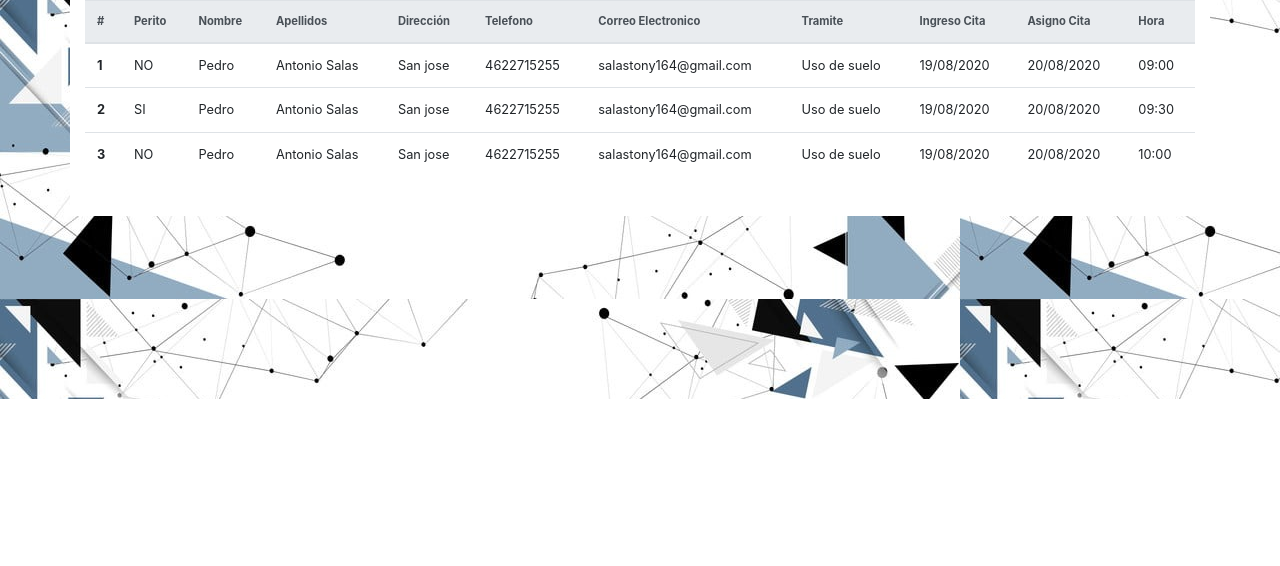
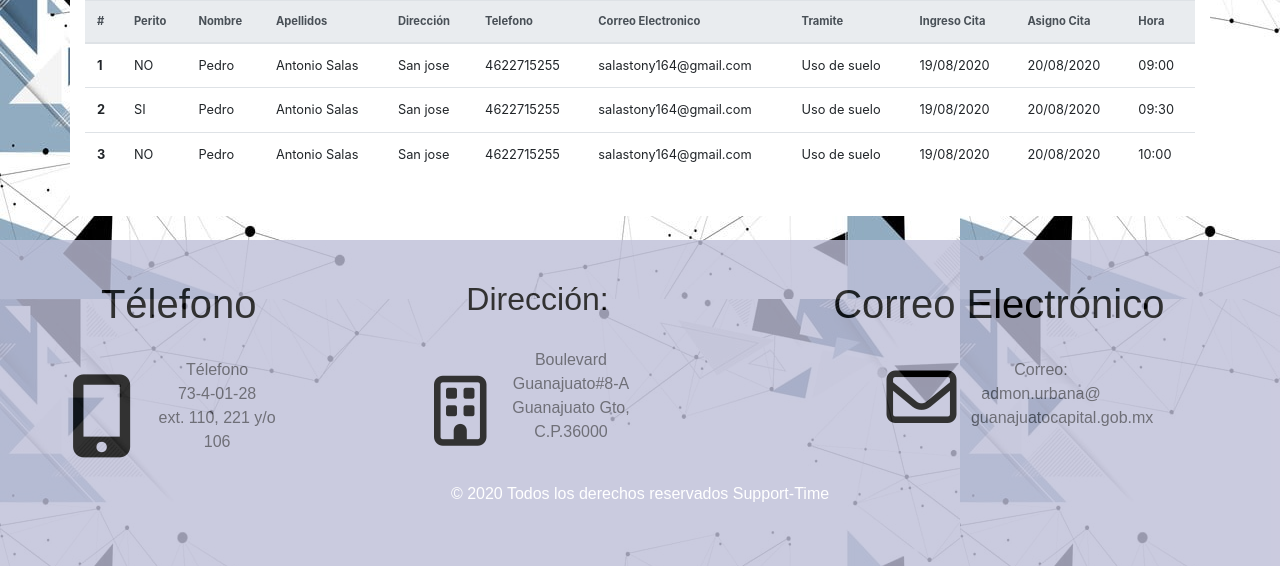
Before and after one commit to ferVargasB/project_vitat_citas, a PHP site: page /front.php in a window 1280 px wide. Shown: the part 401-967 px from the top of the page. Before the commit the page ends 800 px from the top, so only its background shows below. Run offline with PHP 8.4, Linux system fonts and the light colour scheme; some libraries are stand-ins or nearby versions.

Commit message:
Update front.php

```diff
--- a/front/front.php
+++ b/front/front.php
@@ -214,6 +214,12 @@
           color de fondo: # ffff99;
         }
 </style>
+<style>
+table tr:hover {
+  background-color: #C4D9E1 ;
+  cursor: pointer;
+}
+</style>
 </table>
     </div>
 
@@ -293,6 +299,58 @@
       }
 
   </style>
+
+  </div>
+  <br>
+  <footer style="opacity: 0.8;">
+      <div class="containerFooter-all">
+          <div class="row" >
+              <div class="col-md-3" align="center">
+                  <div class="column1" >
+                      <h1 style="color: black;">T&eacute;lefono</h1>
+
+                      <div class="contact" style="color: black;">
+                          <i class="fas fa-mobile-alt" style="font-size: 83px;"align="center" ></i>
+                          <label style="color: rgba(0, 0, 0, 0.603);">T&eacute;lefono <br>73-4-01-28 <br> ext. 110, 221 y/o 106</label>
+                      </div>
+                  </div>
+              </div>
+  <div class="col-md-4" align="center">
+                  <div class="column1">
+                      <h2 style="color: black;">Direcci&oacute;n:</h2>
+                        <div class="contact" style="color: black;">
+                          <i class="far fa-building" style="font-size: 70px;"align="center" ></i>
+                          <label style="color: rgba(0, 0, 0, 0.603);">Boulevard Guanajuato#8-A Guanajuato Gto, C.P.36000 </label>
+                      </div>
+              </div>
+
+              </div>
+
+              <div class="col-md-5" align="center">
+                  <div class="column1">
+                      <h1 style="color: black;">Correo Electr&oacute;nico</h1>
+
+                      <div class="contact" style="color: black;" >
+                          <i class="far fa-envelope" style="font-size: 70px;" align="center"></i>
+                          <label  style="color: rgba(0, 0, 0, 0.603);" style="font-size: 40px;">Correo:<br>admon.urbana@<br>guanajuatocapital<a style="color: rgba(0, 0, 0, 0.603);" >.gob.mx</a></label>
+                      </div>
+
+                  </div>
+          </div>
+      </div>
+
+      <div class="container-footer">
+          <div class="footer">
+              <div class="copyright" align="center">
+                   © 2020 Todos los derechos reservados Support-Time
+              </div>
+
+          </div>
+
+      </div>
+      </div>
+
+  </footer>
   <script src="https://cdn.jsdelivr.net/npm/sweetalert2@9"></script>
   <script src="./js/vitat.js"></script>
 
```
